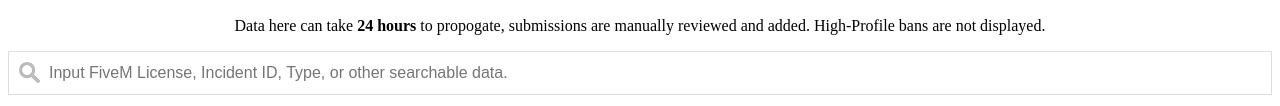
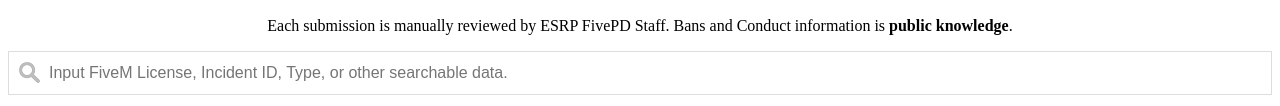
Before and after one commit to ESRP-FivePD/banrepo, a plain HTML site: page index.html in a window 1280 px wide. Shown: the part 311-417 px from the top of the page. Drawn offline with Linux system fonts and the light colour scheme.

Commit message:
Update index.html

```diff
--- a/index.html
+++ b/index.html
@@ -43,8 +43,7 @@
 <body>
 
 <center><img src="https://your-mom-is-so-fat-we-couldnt-fit-her-in-this-doma.in/pwqihvhl.png"></img>
-<p>Data here can take <b>24 hours</b> to propogate, submissions are manually reviewed and added. High-Profile bans are not displayed.</p></center>
-
+<p>Each submission is manually reviewed by ESRP FivePD Staff. Bans and Conduct information is <b>public knowledge</b>.</p></center>
 <input type="text" id="myInput" onkeyup="myFunction()" placeholder="Input FiveM License, Incident ID, Type, or other searchable data." title="Type in a name">
 
 <table id="myTable">
```
